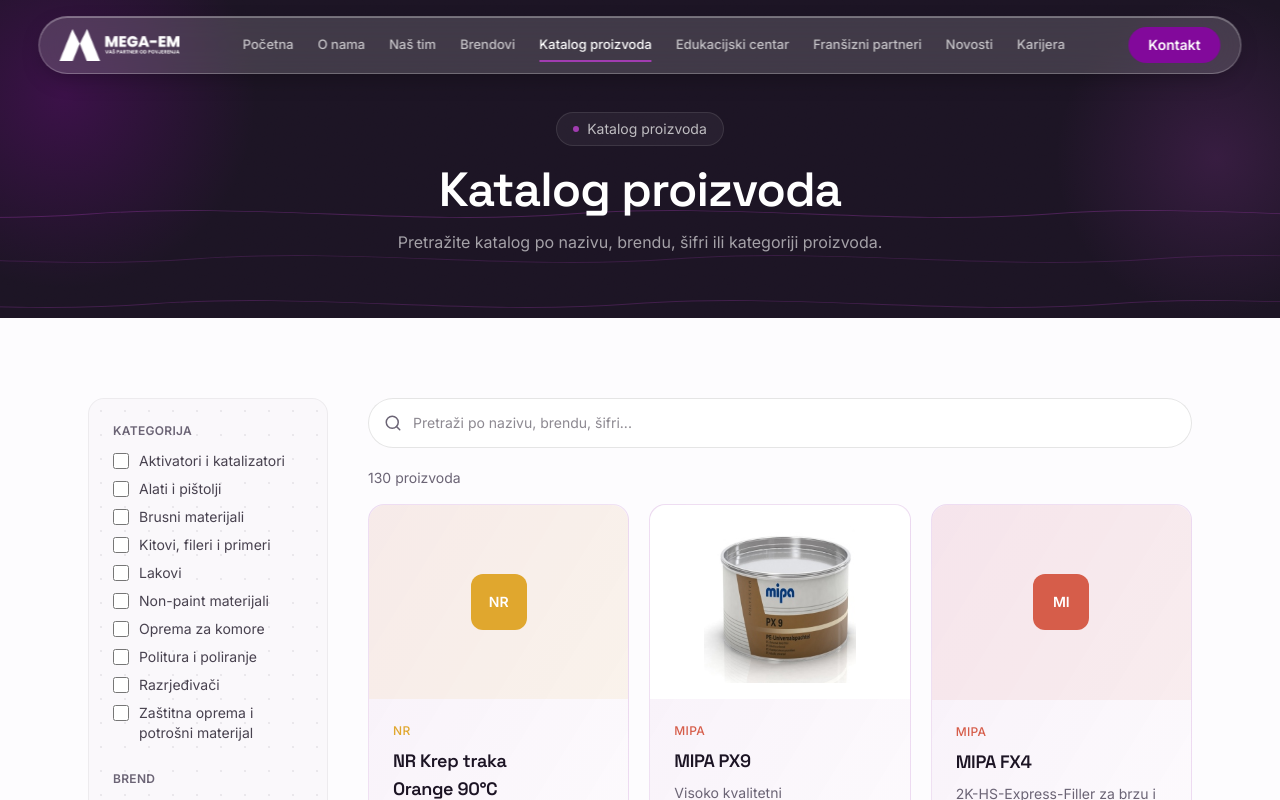
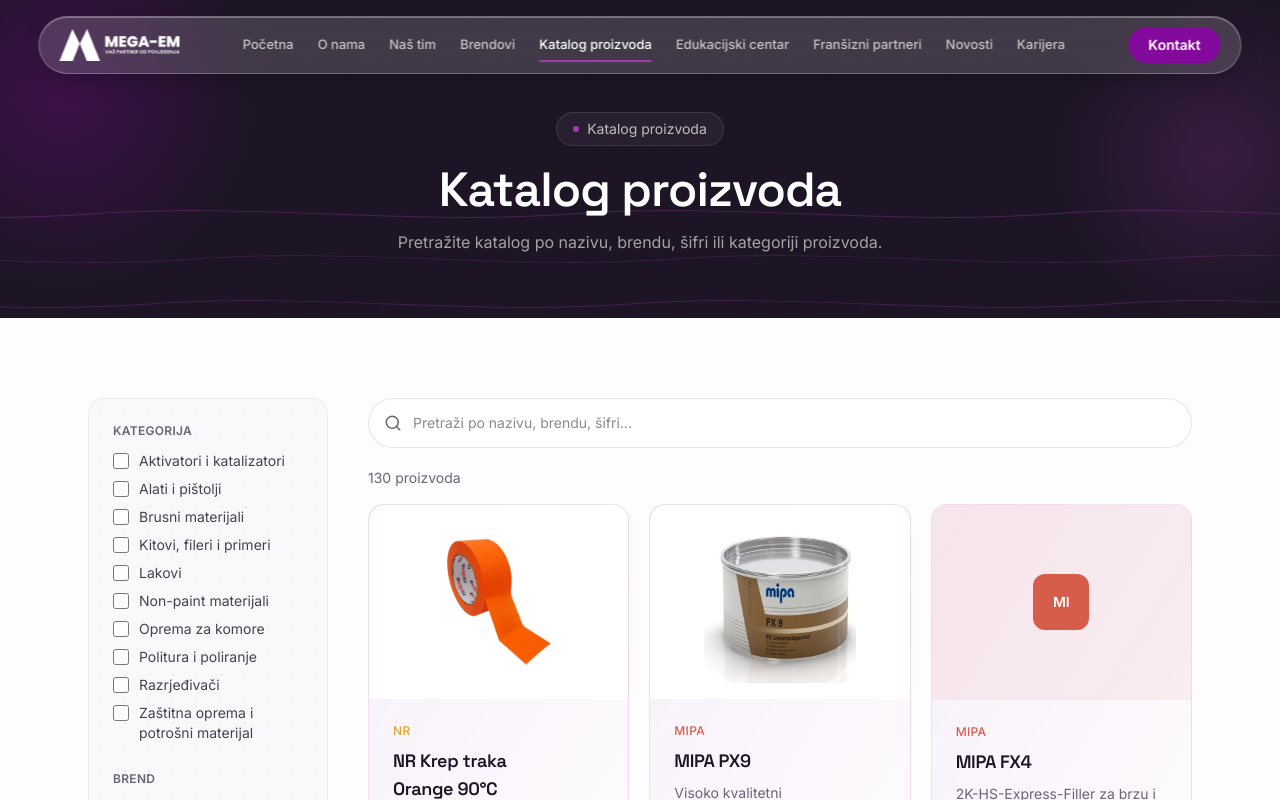
Before and after one commit to FarukCaluk/mega-em-redesign, a React (Vite) app: page /proizvodi in a window 1280 px wide. Shown: the top 800 px of the page. Built offline with nearby package versions, Linux system fonts and the light colour scheme.

Commit message:
feat: slika za NR Krep traku Orange 90°C (#12)

```diff
--- a/src/data/products.ts
+++ b/src/data/products.ts
@@ -30,6 +30,7 @@ export const products: Product[] = [
     supplierName: 'Dobavljač (test)',
     supplierCode: 'SD-0001 (test)',
     manufacturer: 'NR',
+    image: '/images/products/nr-krep-traka-orange-90.webp',
     variants: [
       { name: 'NR Traka 90°C Orange 19mm x 45m', pack: '72', code: 'AR001' },
       { name: 'NR Traka 90°C Orange 25mm x 45m', pack: '64', code: 'AR002' },
```
Also changed, not shown: public/images/products/nr-krep-traka-orange-90.webp (added).
